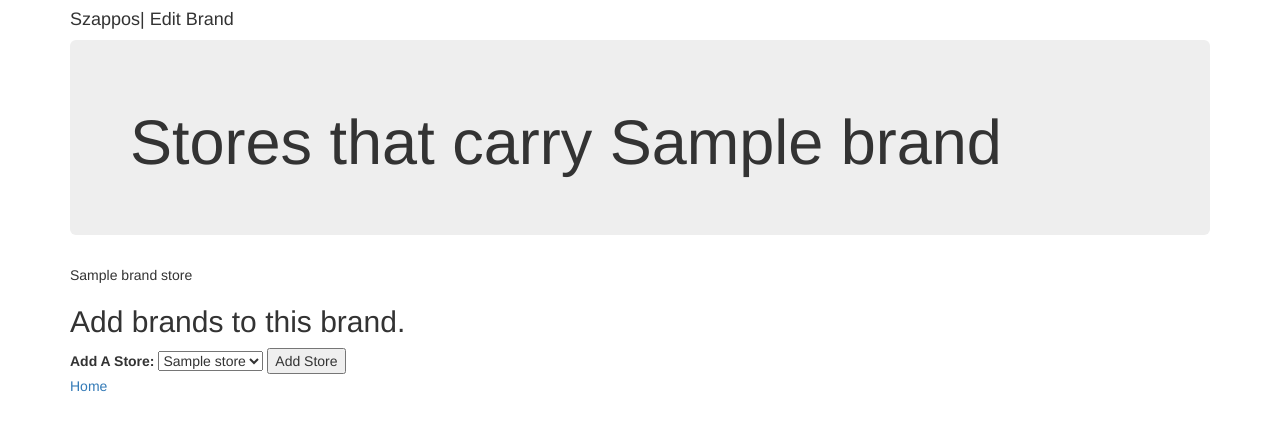
After one commit to kerrbrittany9/shoes, a PHP site: template views/edit_brand.html.twig in a window 1280 px wide. The commit adds this page. Shown: the top 431 px of the page. Run offline with PHP 8.4, Linux system fonts and the light colour scheme; the template is opened without the code that fills it: most values are stand-ins (such as "Sample title", 1, 10 or a date in 2020); some libraries are stand-ins or nearby versions.

Commit message:
write template to edit brand

```diff
--- /dev/null
+++ b/views/edit_brand.html.twig
@@ -0,0 +1,38 @@
+<!DOCTYPE html>
+<html>
+    <head>
+        <link rel="stylesheet" href="https://maxcdn.bootstrapcdn.com/bootstrap/3.3.7/css/bootstrap.min.css">
+        <title>Szappos | Edit Brand</title>
+    </head>
+    <body>
+        <div class="container-fluid">
+            <div class="container main">
+                <h4>Szappos| Edit Brand</h4>
+
+                <div class="jumbotron">
+                    <h1>Stores that carry  {{ brand.getBrandName }}</h1>
+                </div>
+                {% if brand_stores is not empty %}
+                    {% for store in brand_stores %}
+                        <p>{{ store.getStoreName }}</p>
+                    {% endfor %}
+                {% endif %}
+
+
+
+                <h2>Add brands to this brand.</h2>
+                <form action="/assign_store/{{ brand.getId }}" name="assign_brand" method="post">
+                    <label for="all_stores">Add A Store: </label>
+                    <select name="all_stores">
+                        {% for store in all_stores %}
+                            <option value="{{ store.getId }}">{{ store.getStoreName }}</option>
+                        {% endfor %}
+                    </select>
+
+                    <button type="submit" name="button">Add Store</button>
+                </form>
+                <p><a href="/">Home</a></p>
+            </div>
+        </div>
+    </body>
+</html>
--- a/views/index.html.twig
+++ b/views/index.html.twig
@@ -8,7 +8,7 @@
         <div class="container-fluid">
             <div class="container main">
                 <div class="row">
-                    <h1>Welcome to Sxappos | Catalog</h1>
+                    <h1>Welcome to Szappos | Catalog</h1>
                     <div class="col-md-6">
 
                         <h2>Add A Store</h2>
@@ -39,7 +39,7 @@
                         <h2>View All Brands</h2>
                             {% if all_brands is not empty %}
                                 {% for brand in all_brands %}
-                                    <p>{{ brand.getBrandName }} | Price point:  {{ brand.getPricePoint }}</p>
+                                    <p><a href="/edit_brand/{{ brand.getId }}"><p>{{ brand.getBrandName }}</a> | Price point:  {{ brand.getPricePoint }}</p>
                                 {% endfor %}
                             {% endif %}
                     </div>
```
Also changed, not shown: src/Brand.php (+24 -24 lines), tests/BrandTest.php (+38 -38 lines).
